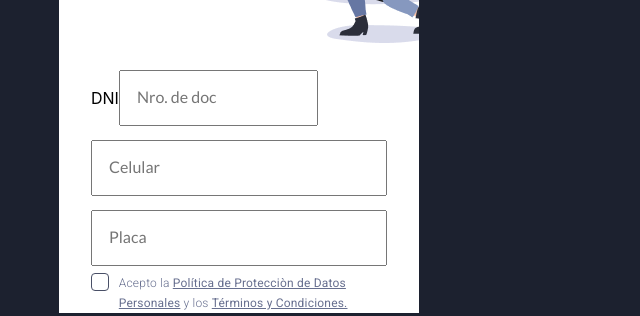
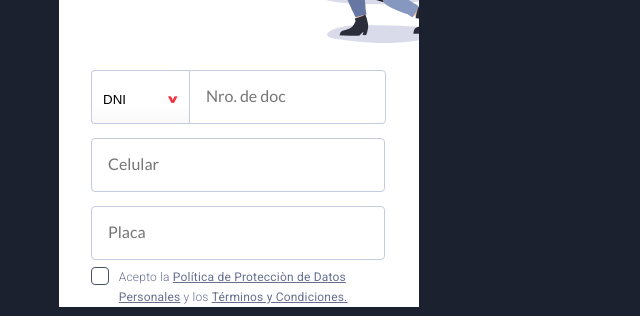
Before and after one commit to LorenaGRB/seguro-vehicular-tracking-web, a React (Create React App) app: page / in a window 1280 px wide. Shown: the part 588-904 px from the top of the page, without its empty margins (401-1041 px from the left). Built offline with nearby package versions, Linux system fonts and the light colour scheme.

Commit message:
creation of select component as UI component and it was integrated with FromHome component

```diff
--- a/src/components/Home/FormHome/FormHome.js
+++ b/src/components/Home/FormHome/FormHome.js
@@ -1,12 +1,20 @@
 import React from 'react'
 import Input from '../../UI/Input'
+import Select from '../../UI/Select'
 import classes from '../../../style/style.module.css'
 
 function Form() {
+    const optionsOfSelect = [   { id:'1', select:'DNI'},
+                                { id:'2', select:'RUC'}
+                            ]
     return (
         <form className={classes.formHome}>
             <div className={classes.formHome__wrapperDNI}>
-                <div>DNI</div>
+                <Select
+                    id='documentType'
+                    component='formHome'
+                    options={optionsOfSelect}
+                />
                 <Input
                     id='document'
                     type='number'
--- /dev/null
+++ b/src/components/UI/Select.js
@@ -0,0 +1,27 @@
+import React from 'react'
+import classes from '../../style/style.module.css'
+
+function Select(props) {
+    const options = props.options.map( (item) => {
+        return (
+            <option
+            key = { item.id }
+            value = { item.id }
+            className={classes[`${props.component}__${props.id}-option`] }
+        >
+            { item.select }
+        </option>
+        )
+    })
+    return (
+        <div className={classes[`${props.component}__${props.id}-wrapper`] } >
+            <select className={classes[`${props.component}__${props.id}-select`] }>
+                {options}
+
+            </select>
+        </div>
+
+    )
+}
+
+export default Select
--- a/src/index.css
+++ b/src/index.css
@@ -1,6 +1,8 @@
 @import url('https://fonts.googleapis.com/css2?family=Lato:ital,wght@0,100;0,300;0,400;0,700;0,900;1,100;1,300;1,400;1,700;1,900&family=Roboto:ital,wght@0,100;0,300;0,400;0,500;0,700;0,900;1,100;1,300;1,400;1,500;1,700;1,900&display=swap');
+@import url('https://fonts.googleapis.com/css2?family=Oswald&display=swap');
 /* font-family: 'Lato', sans-serif;
-font-family: 'Roboto', sans-serif; */
+font-family: 'Roboto', sans-serif;
+font-family: 'Oswald', sans-serif; */
 body {
   margin: 0;
   font-family: -apple-system, BlinkMacSystemFont, 'Segoe UI', 'Roboto', 'Oxygen',
--- a/src/style/style.module.css
+++ b/src/style/style.module.css
@@ -212,11 +212,79 @@ body {
           align-items: center;
 }
 
+.formHome__documentType-wrapper {
+  display: -ms-grid;
+  display: grid;
+      grid-template-areas: "select";
+  width: -webkit-fit-content;
+  width: -moz-fit-content;
+  width: fit-content;
+  border: 1px solid #C5CBE0;
+  border-right: 0px solid transparent;
+  border-radius: 4px 0px 0px 4px;
+  cursor: pointer;
+  background-color: #fff;
+  background-image: -webkit-gradient(linear, left bottom, left top, from(#f9f9f9), color-stop(33%, #fff));
+  background-image: linear-gradient(to top, #f9f9f9, #fff 33%);
+  font-family: 'Lato';
+  font-size: 16px;
+  font-style: normal;
+  font-weight: 400;
+  line-height: 24px;
+  letter-spacing: 0.2px;
+  text-align: left;
+}
+
+.formHome__documentType-wrapper::after {
+  content: ">";
+  font-family: 'Oswald';
+  font-weight: 700;
+  font-size: 20px;
+  color: #EF3340;
+  width: 0.8em;
+  height: 0.5em;
+  -webkit-transform: rotate(90deg);
+          transform: rotate(90deg);
+  -ms-grid-row: 1;
+  -ms-grid-column: 1;
+  grid-area: select;
+  position: relative;
+  right: -80px;
+  top: 28px;
+}
+
+.formHome__documentType-select {
+  outline: none;
+  -webkit-appearance: none;
+     -moz-appearance: none;
+          appearance: none;
+  background-color: transparent;
+  border: none;
+  padding: 11px;
+  margin: 0;
+  width: 97px;
+  height: 42px;
+  position: relative;
+  top: -3px;
+}
+
+.formHome__documentType-select::-ms-expand {
+  display: none;
+}
+
+.formHome__documentType-select::after {
+  -ms-grid-row: 1;
+  -ms-grid-column: 1;
+  grid-area: select;
+}
+
 .formHome__document-input, .formHome__phone-input, .formHome__placa-input {
   width: 163px;
   height: 20px;
   padding: 16px;
   margin: 7px 0px;
+  border: 1px solid #C5CBE0;
+  border-radius: 0px 4px 4px 0px;
 }
 
 .formHome__document-input::-webkit-input-placeholder, .formHome__phone-input::-webkit-input-placeholder, .formHome__placa-input::-webkit-input-placeholder {
@@ -261,6 +329,7 @@ body {
 
 .formHome__phone-input, .formHome__placa-input {
   width: 260px;
+  border-radius: 4px;
 }
 
 .formHome__tyc-input {
--- a/src/style/style.scss
+++ b/src/style/style.scss
@@ -155,12 +155,66 @@ body{
         justify-content: stretch;
         align-items: center;
     }
+    &__documentType{
+        &-wrapper{
+            display: grid;
+            grid-template-areas: "select";
+            width: fit-content;
+            border: 1px solid #C5CBE0;
+            border-right: 0px solid transparent;
+            border-radius: 4px 0px 0px 4px;
+            cursor: pointer;
+            background-color: #fff;
+            background-image: linear-gradient(to top, #f9f9f9, #fff 33%);
+            font-family: 'Lato';
+            font-size: 16px;
+            font-style: normal;
+            font-weight: 400;
+            line-height: 24px;
+            letter-spacing: 0.2px;
+            text-align: left;
+            &::after {
+                content: ">";
+                font-family: 'Oswald';
+                font-weight: 700;
+                font-size: 20px;
+                color: #EF3340;
+                width: 0.8em;
+                height: 0.5em;
+                transform: rotate(90deg);
+                grid-area: select;
+                position: relative;
+                right: -80px;
+                top: 28px;
+            }
+        }
+        &-select{
+            outline: none;
+            appearance: none;
+            background-color: transparent;
+            border: none;
+            padding: 11px;
+            margin: 0;
+            width: 97px;
+            height: 42px;
+            position: relative;
+            top: -3px;
+            &::-ms-expand {
+                display: none;
+            }
+            &::after{
+                grid-area: select;
+            }
+        }
+    }
     &__document{
         &-input{
             width: 163px;
             height: 20px;
             padding: 16px;
             margin: 7px 0px;
+            border: 1px solid #C5CBE0;
+            border-radius: 0px 4px 4px 0px;
             &::placeholder{
                 font-family: 'Lato';
                 font-size: 16px;
@@ -176,6 +230,7 @@ body{
         &-input{
             @extend .formHome__document-input;
             width: 260px;
+            border-radius: 4px
         }
     }
     &__placa{
@@ -239,4 +294,5 @@ body{
             }
         }
     }
+
 }
```
Also changed, not shown: src/assets/images/ui/select.svg (added), 1 other file (tests, documents, lock files or other folders).
